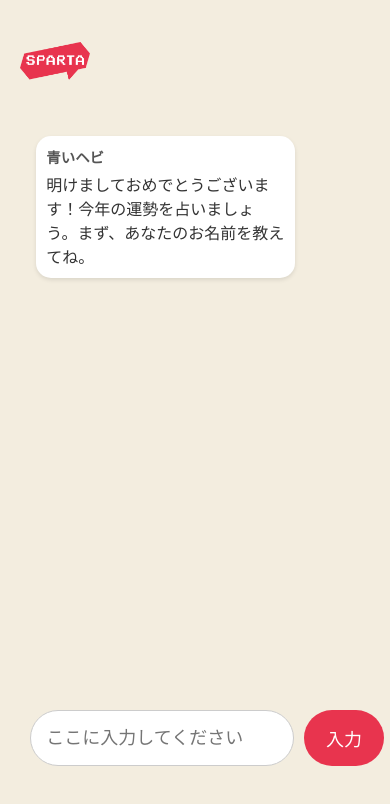
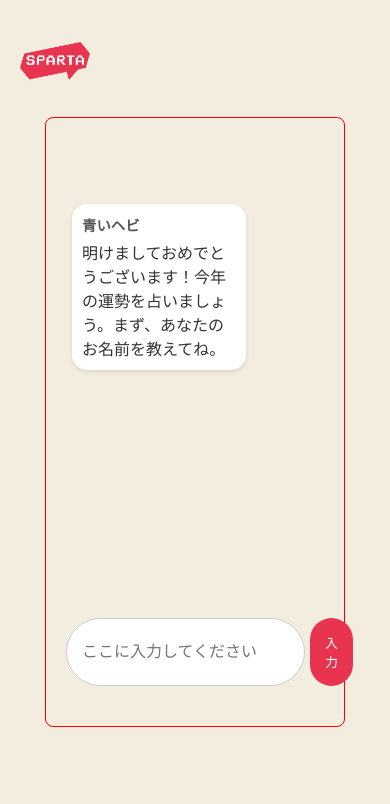
Before and after one commit to spartacontents/2025-sparta-fortune-teller, a React (Create React App) app: page /counseling in a window 390 px wide. Shown: the top 804 px of the page. Built offline with nearby package versions, Linux system fonts and the light colour scheme.

Commit message:
[CHORE]: - add counseling css module - apply google font

```diff
--- a/src/components/Chat.module.css
+++ b/src/components/Chat.module.css
@@ -5,7 +5,7 @@
     padding: 10px;
     margin-bottom: 10px;
     position: relative;
-    width: 100%;
+    width: 90%;
     max-width: 1200px; /* 큰 화면에서 최대 너비 제한 */
     box-sizing: border-box; /* 패딩이 전체 너비에 영향을 미치지 않도록 설정 */
 }
@@ -165,7 +165,7 @@
 
 @media screen and (max-width: 480px) {
     .chatContainer {
-        height: 550px; /* 높이 더 줄이기 */
+        height: 400px; /* 높이 더 줄이기 */
         padding: 6px; /* 패딩 더 줄이기 */
         margin-bottom: 8px; /* 하단 여백 조정 */
         margin-top: 60px;
@@ -219,7 +219,7 @@
 
 @media screen and (max-width: 320px) {
     .chatContainer {
-        height: 500px; /* 높이 더 줄이기 */
+        height: 400px; /* 높이 더 줄이기 */
         padding: 4px; /* 패딩 최소화 */
         margin-bottom: 6px; /* 하단 여백 조정 */
         margin-top: 60px;
--- a/src/components/Counseling.js
+++ b/src/components/Counseling.js
@@ -3,6 +3,7 @@ import Chat from './Chat';
 import Input from './Input';
 import logoImg from '../assets/logo.png';
 import styles from './Home.module.css';
+import counselingStyles from './Counseling.module.css';
 import { useNavigate } from 'react-router-dom';
 import LoadingIndicator from './LoadingIndicator';
 
@@ -102,7 +103,7 @@ function Counseling() {
         <div className={styles.logoContainer} onClick={goHome}>
           <img src={logoImg} alt="logo" />
         </div>
-        <div style={{ padding: "20px", maxWidth: "600px", margin: "auto", borderRadius: "8px" }}>
+        <div className={counselingStyles.chatWrapper}>
           <Chat messages={messages} userInfo={userInfo} fortuneRef={fortuneRef} />
           {isLoading && <LoadingIndicator />} {/* 로딩 메시지 */}
           <Input onSend={handleSend} disabled={isLoading}/>
--- /dev/null
+++ b/src/components/Counseling.module.css
@@ -0,0 +1,22 @@
+.chatWrapper {
+    padding: 20px;
+    max-width: 600px; /* 기본 최대 너비 */
+    margin: 0 auto;
+    border-radius: 8px;
+    border: 1px solid red;
+    box-sizing: border-box;
+}
+
+/* 태블릿 대응 (768px 이하) */
+@media screen and (max-width: 768px) {
+    .chatWrapper {
+        max-width: 400px; /* 태블릿에서는 최대 너비를 400px로 설정 */
+    }
+}
+
+/* 스마트폰 대응 (480px 이하) */
+@media screen and (max-width: 480px) {
+    .chatWrapper {
+        max-width: 300px; /* 스마트폰에서는 최대 너비를 300px로 설정 */
+    }
+}
--- a/src/components/Input.js
+++ b/src/components/Input.js
@@ -12,14 +12,14 @@ function Input({ onSend, disabled }) {
   };
 
   return (
-    <form onSubmit={handleSubmit} style={{ display: 'flex', gap: '10px', margin: '30px 0' }}>
+    <form onSubmit={handleSubmit} style={{ display: 'flex', gap: '5px', margin: '20px 0' }}>
       <input
         disabled={disabled}
         type="text"
         value={input}
         onChange={(e) => setInput(e.target.value)}
         placeholder="ここに入力してください"
-        style={{ flex: 1, padding: '15px', borderRadius: '40px', border: '1px solid #ccc', fontSize: '18px' }}
+        style={{ flex: 1, padding: '15px', borderRadius: '40px', border: '1px solid #ccc', fontSize: '16px' }}
       />
       <button
         type="submit"
@@ -28,11 +28,11 @@ function Input({ onSend, disabled }) {
           padding: '15px',
           borderRadius: '40px',
           border: 'none',
-          width: '100px', // 버튼 너비를 고정
+          maxWidth: '70px', // 버튼 너비를 고정
           display: 'flex',
           alignItems: 'center',
           justifyContent: 'center',
-          fontSize: "18px"
+          fontSize: "13px",
         }}
       >
         入力
--- a/src/index.css
+++ b/src/index.css
@@ -1,3 +1,6 @@
+@import url('https://fonts.googleapis.com/css2?family=Noto+Sans+JP:wght@100..900&display=swap');
+
+
 html, body {
     margin: 0;
     padding: 0;
```
